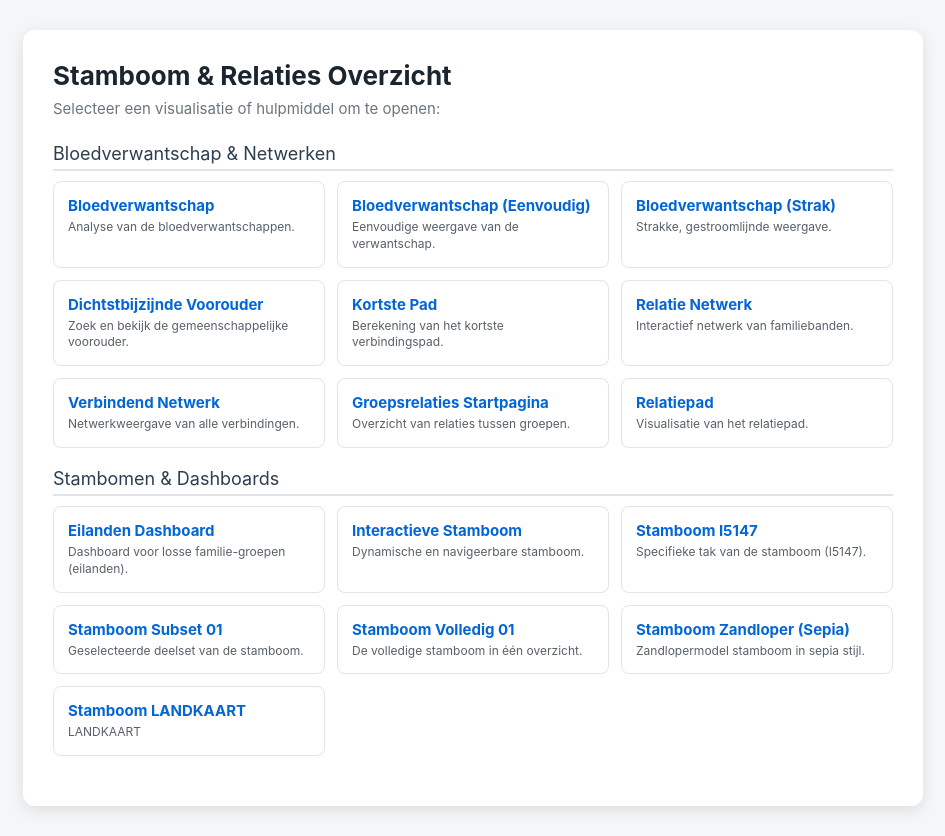
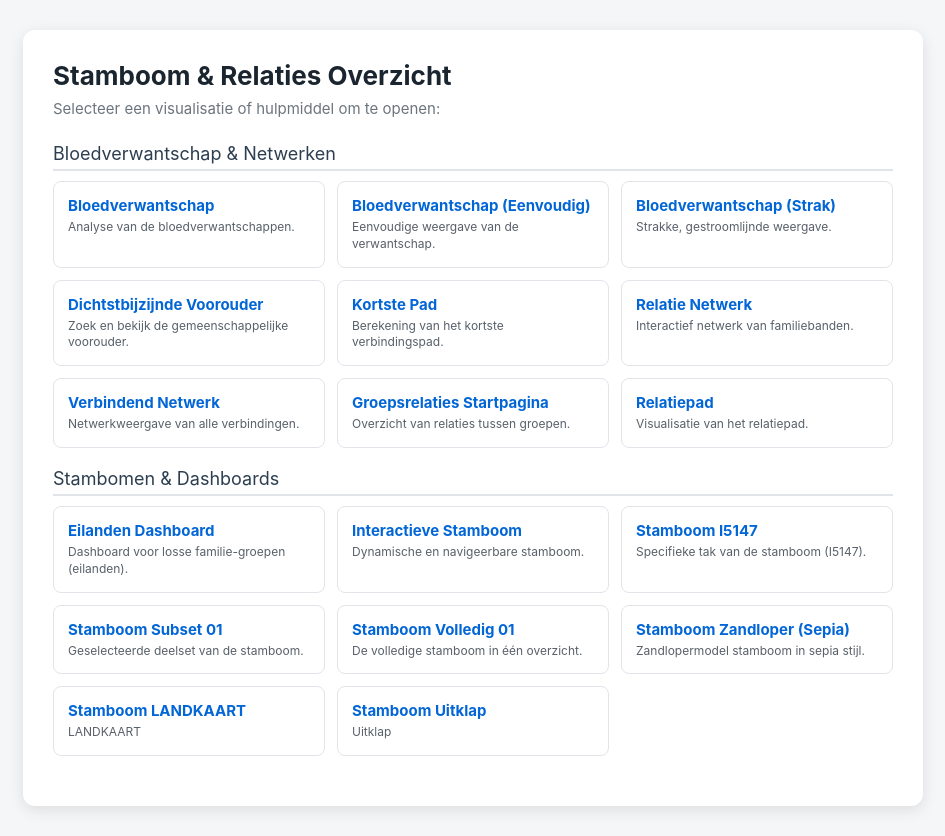
Before and after one commit to Valgrau/Stb, a plain HTML site: page index.html in a window 1280 px wide. Shown: the whole page, without its empty margins (167-1112 px from the left). Drawn offline with Linux system fonts and the light colour scheme.

Commit message:
index aanp

```diff
--- a/index.html
+++ b/index.html
@@ -154,6 +154,10 @@
             <h2>Stamboom LANDKAART</h2>
             <p>LANDKAART</p>
         </a>
+		<a href="https://valgrau.github.io/test01/UitklapStamboom.html" class="card" target="_blank">
+            <h2>Stamboom Uitklap</h2>
+            <p>Uitklap</p>
+        </a>
     </div>
 </div>
 
```
